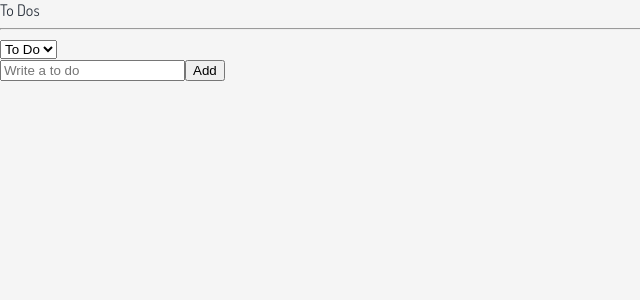
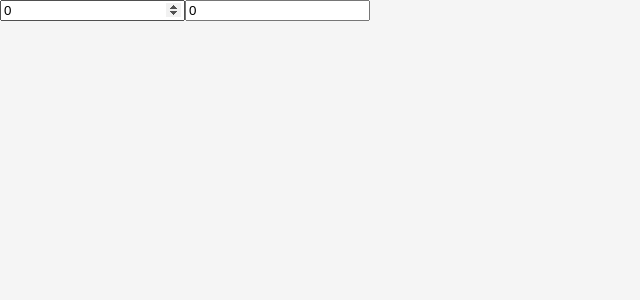
Before and after one commit to seovee/react-masterclass, a React (Create React App) app: page / in a window 1280 px wide. Shown: the top 300 px of the page, without its empty margins (0-640 px from the left). Built offline with nearby package versions, Linux system fonts and the light colour scheme.

Commit message:
7.0 시작(페이지 수정 많음)

```diff
--- a/src/App.tsx
+++ b/src/App.tsx
@@ -1,72 +1,21 @@
-import { createGlobalStyle } from "styled-components";
-import ToDoList from "./components/ToDoList";
-
-const GlobalStyle = createGlobalStyle`
-  /* http://meyerweb.com/eric/tools/css/reset/
-   v2.0 | 20110126
-   License: none (public domain)
-*/
-@import url('https://fonts.googleapis.com/css2?family=Dosis:wght@300;400&display=swap');
-
-html, body, div, span, applet, object, iframe,
-h1, h2, h3, h4, h5, h6, p, blockquote, pre,
-a, abbr, acronym, address, big, cite, code,
-del, dfn, em, img, ins, kbd, q, s, samp,
-small, strike, strong, sub, sup, tt, var,
-b, u, i, center,
-dl, dt, dd, ol, ul, li,
-fieldset, form, label, legend,
-table, caption, tbody, tfoot, thead, tr, th, td,
-article, aside, canvas, details, embed,
-figure, figcaption, footer, header, hgroup,
-menu, nav, output, ruby, section, summary,
-time, mark, audio, video {
-	margin: 0;
-	padding: 0;
-	border: 0;
-	font-size: 100%;
-	font: inherit;
-	vertical-align: baseline;
-}
-/* HTML5 display-role reset for older browsers */
-article, aside, details, figcaption, figure,
-footer, header, hgroup, menu, nav, section {
-	display: block;
-}
-body {
-  font-family: 'Dosis', sans-serif;
-  background-color: ${(props) => props.theme.bgColor};
-  color: ${(props) => props.theme.textColor}
-}
-ol, ul {
-	list-style: none;
-}
-blockquote, q {
-	quotes: none;
-}
-blockquote:before, blockquote:after,
-q:before, q:after {
-	content: '';
-	content: none;
-}
-table {
-	border-collapse: collapse;
-	border-spacing: 0;
-}
-*{
-  box-sizing:border-box;
-}
-a{
-  text-decoration: none;
-  color: inherit;
-}
-`;
+import { useRecoilState, useRecoilValue } from "recoil";
+import { hourSelector, minuteState } from "./atoms";
 
 function App() {
+  const [minute, setMinutes] = useRecoilState(minuteState);
+  const hours = useRecoilValue(hourSelector);
+  const onMinutesChange = (event: React.FormEvent<HTMLInputElement>) => {
+    setMinutes(+event.currentTarget.value);
+  };
   return (
     <>
-      <GlobalStyle />
-      <ToDoList />
+      <input
+        value={minute}
+        onChange={onMinutesChange}
+        type="number"
+        placeholder="Minutes"
+      />
+      <input value={hours} type="number" placeholder="Hours" />
     </>
   );
 }
--- a/src/atoms.tsx
+++ b/src/atoms.tsx
@@ -1,28 +1,14 @@
 import { atom, selector } from "recoil";
 
-export interface IToDo {
-  text: string;
-  category: "TO_DO" | "DOING" | "DONE";
-  id: number;
-}
-
-export const categoryState = atom({
-  key: "category",
-  default: "TO_DO",
+export const minuteState = atom({
+  key: "minutes",
+  default: 0,
 });
 
-export const toDoState = atom<IToDo[]>({
-  key: "toDo",
-  default: [],
-});
-
-export const toDoSelector = selector({
-  key: "toDoSelector",
+export const hourSelector = selector({
+  key: "hours",
   get: ({ get }) => {
-    const toDos = get(toDoState);
-    const category = get(categoryState);
-    if (category === "TO_DO") return toDos.filter((toDo) => toDo.category === "TO_DO");
-    if (category === "DOING") return toDos.filter((toDo) => toDo.category === "DOING");
-    if (category === "DONE") return toDos.filter((toDo) => toDo.category === "DONE");
+    const minutes = get(minuteState);
+    return minutes / 60;
   },
 });
--- a/src/components/CreateToDo.tsx
+++ /dev/null
@@ -1,28 +0,0 @@
-import { useForm } from "react-hook-form";
-import { toDoState } from "../atoms";
-import { useSetRecoilState } from "recoil";
-
-interface IForm {
-  toDo: string;
-}
-
-function CreateToDo() {
-  const setToDos = useSetRecoilState(toDoState);
-  const { register, handleSubmit, setValue } = useForm<IForm>();
-  const handleValid = ({ toDo }: IForm) => {
-    setToDos((oldToDos) => [{ text: toDo, id: Date.now(), category: "TO_DO" }, ...oldToDos]);
-    setValue("toDo", "");
-  };
-
-  return (
-    <form onSubmit={handleSubmit(handleValid)}>
-      <input
-        {...register("toDo", { required: "할 일을 적어주세요" })}
-        placeholder="Write a to do"
-      />
-      <button>Add</button>
-    </form>
-  );
-}
-
-export default CreateToDo;
--- a/src/components/ToDo.tsx
+++ /dev/null
@@ -1,40 +0,0 @@
-import { useSetRecoilState } from "recoil";
-import { IToDo, toDoState } from "../atoms";
-
-function ToDo({ text, category, id }: IToDo) {
-  const setToDos = useSetRecoilState(toDoState);
-  const onClick = (event: React.MouseEvent<HTMLButtonElement>) => {
-    const {
-      currentTarget: { name },
-    } = event;
-    setToDos((oldToDos) => {
-      const targetIndex = oldToDos.findIndex((toDo) => toDo.id === id);
-      const oldToDo = oldToDos[targetIndex];
-      const newToDo = { text, id, category: name as any };
-      console.log(oldToDo, newToDo);
-      return [...oldToDos.slice(0, targetIndex), newToDo, ...oldToDos.slice(targetIndex + 1)];
-    });
-  };
-  return (
-    <li>
-      <span>{text}</span>
-      {category !== "DOING" && (
-        <button name="DOING" onClick={onClick}>
-          Doing
-        </button>
-      )}
-      {category !== "TO_DO" && (
-        <button name="TO_DO" onClick={onClick}>
-          To Do
-        </button>
-      )}
-      {category !== "DONE" && (
-        <button name="DONE" onClick={onClick}>
-          Done
-        </button>
-      )}
-    </li>
-  );
-}
-
-export default ToDo;
--- a/src/components/ToDoList.tsx
+++ /dev/null
@@ -1,29 +0,0 @@
-import { useRecoilState, useRecoilValue } from "recoil";
-import { categoryState, toDoSelector } from "../atoms";
-import CreateToDo from "./CreateToDo";
-import ToDo from "./ToDo";
-
-function ToDoList() {
-  const toDos = useRecoilValue(toDoSelector);
-  const [category, setCategory] = useRecoilState(categoryState);
-  const onInput = (event: React.FormEvent<HTMLSelectElement>) => {
-    setCategory(event.currentTarget.value);
-  };
-  return (
-    <div>
-      <h1>To Dos</h1>
-      <hr />
-      <select value={category} onInput={onInput}>
-        <option value="TO_DO">To Do</option>
-        <option value="DOING">Doing</option>
-        <option value="DONE">Done</option>
-      </select>
-      <CreateToDo />
-      {toDos?.map((toDo) => (
-        <ToDo key={toDo.id} {...toDo} />
-      ))}
-    </div>
-  );
-}
-
-export default ToDoList;
--- a/src/index.tsx
+++ b/src/index.tsx
@@ -4,11 +4,78 @@
 import { RecoilRoot } from "recoil";
 import { darkTheme } from "./theme";
 import { ThemeProvider } from "styled-components";
+import { createGlobalStyle } from "styled-components";
+
+const GlobalStyle = createGlobalStyle`
+@import url('https://fonts.googleapis.com/css2?family=Source+Sans+Pro:wght@300;400&display=swap');
+html, body, div, span, applet, object, iframe,
+h1, h2, h3, h4, h5, h6, p, blockquote, pre,
+a, abbr, acronym, address, big, cite, code,
+del, dfn, em, img, ins, kbd, q, s, samp,
+small, strike, strong, sub, sup, tt, var,
+b, u, i, center,
+dl, dt, dd, menu, ol, ul, li,
+fieldset, form, label, legend,
+table, caption, tbody, tfoot, thead, tr, th, td,
+article, aside, canvas, details, embed,
+figure, figcaption, footer, header, hgroup,
+main, menu, nav, output, ruby, section, summary,
+time, mark, audio, video {
+  margin: 0;
+  padding: 0;
+  border: 0;
+  font-size: 100%;
+  font: inherit;
+  vertical-align: baseline;
+}
+/* HTML5 display-role reset for older browsers */
+article, aside, details, figcaption, figure,
+footer, header, hgroup, main, menu, nav, section {
+  display: block;
+}
+/* HTML5 hidden-attribute fix for newer browsers */
+*[hidden] {
+    display: none;
+}
+body {
+  line-height: 1;
+}
+menu, ol, ul {
+  list-style: none;
+}
+blockquote, q {
+  quotes: none;
+}
+blockquote:before, blockquote:after,
+q:before, q:after {
+  content: '';
+  content: none;
+}
+table {
+  border-collapse: collapse;
+  border-spacing: 0;
+}
+* {
+  box-sizing: border-box;
+}
+body {
+  font-weight: 300;
+  font-family: 'Source Sans Pro', sans-serif;
+  background-color:${(props) => props.theme.bgColor};
+  color:${(props) => props.theme.textColor};
+  line-height: 1.2;
+}
+a {
+  text-decoration:none;
+  color:inherit;
+}
+`;
 
 ReactDOM.render(
   <React.StrictMode>
     <RecoilRoot>
       <ThemeProvider theme={darkTheme}>
+        <GlobalStyle />
         <App />
       </ThemeProvider>
     </RecoilRoot>
```
